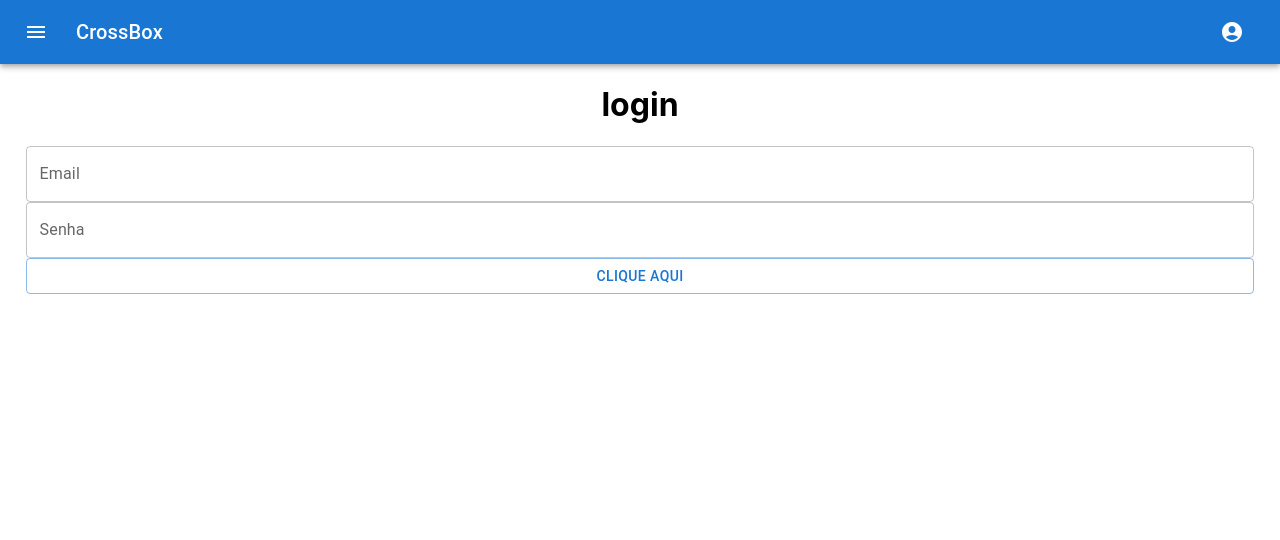
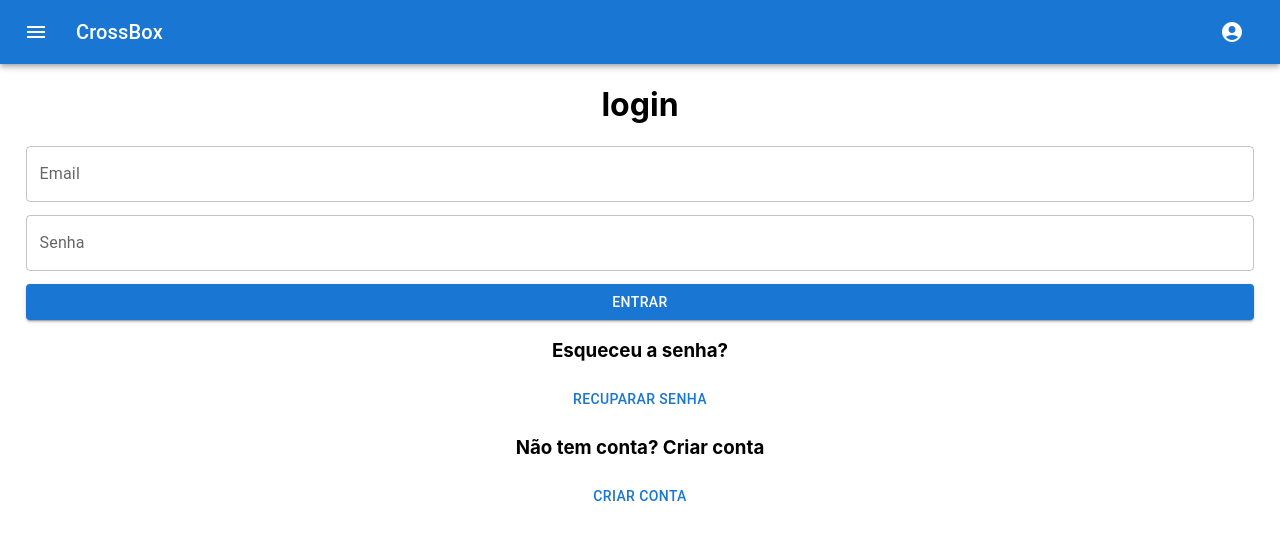
Before and after one commit to iwtrainingbr/app-front-13, a React (Create React App) app: page /login in a window 1280 px wide. Shown: the top 540 px of the page. Built offline with nearby package versions, Linux system fonts and the light colour scheme; the HTML template or start-up script is replaced by a standard one; what react-swipeable-views-utils would draw is missing.

Commit message:
tela de login configuração'

```diff
--- a/src/pages/Login/index.js
+++ b/src/pages/Login/index.js
@@ -1,13 +1,19 @@
 import { TextField, Button } from "@mui/material"
+import './login.css';
+
 
 export default function Login() {
   return (
     <div align="center">
      <h1>login</h1>
 
-      <TextField fullWidth label="Email" type="email"/>
-      <TextField fullWidth label="Senha" type="password"/>
-      <Button fullWidth variant="outlined">Clique aqui</Button>
+      <TextField className="login" fullWidth label="Email" type="email"/>
+      <TextField className="login" fullWidth label="Senha" type="password"/>
+      <Button fullWidth variant="contained">Entrar</Button>
+      <h3>Esqueceu a senha?</h3>
+      <Button fullWidth variant="text">Recuparar senha</Button>
+      <h3>Não tem conta? Criar conta</h3>
+      <Button fullWidth variant="text">Criar conta</Button>
 
     </div>
   )
--- /dev/null
+++ b/src/pages/Login/login.css
@@ -0,0 +1,3 @@
+.login {
+    margin-bottom: 13px !important;
+ }
```
